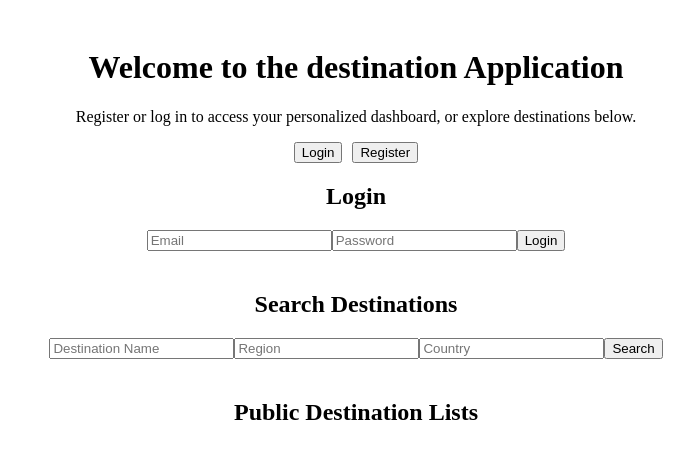
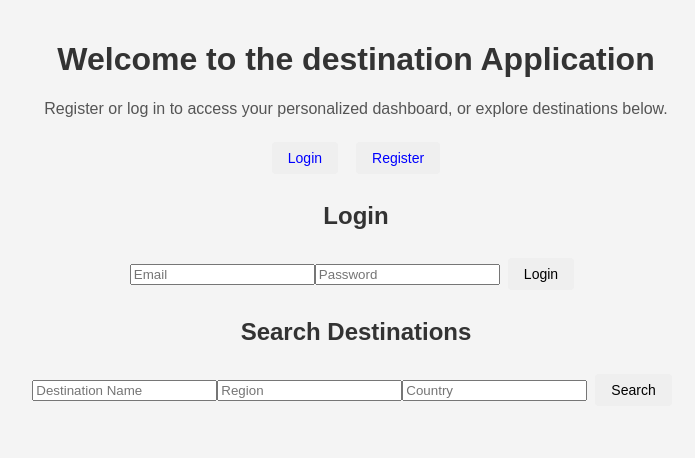
Before and after one commit to Aboodyag/DestinationsApp, a React (Create React App) app in the folder my-app/: page / in a window 1280 px wide. Shown: the top 458 px of the page, without its empty margins (284-979 px from the left). Built offline with nearby package versions, Linux system fonts and the light colour scheme.

Commit message:
adjusted how the destinqtions are listed and added styling to frontpage

```diff
--- /dev/null
+++ b/my-app/src/auth/FrontPage.css
@@ -0,0 +1,149 @@
+/* General Styling */
+body {
+    font-family: Arial, sans-serif;
+    background-color: #f4f4f4;
+    margin: 0;
+    padding: 0;
+}
+
+h1, h2, h3 {
+    color: #333;
+}
+
+p {
+    color: #555;
+}
+
+/* Wrapper */
+.container {
+    text-align: center;
+    padding: 20px;
+    max-width: 1200px;
+    margin: 0 auto;
+}
+
+/* Buttons */
+button {
+    padding: 8px 16px;
+    border: none;
+    border-radius: 4px;
+    cursor: pointer;
+    font-size: 14px;
+    margin: 8px;
+}
+
+button:hover {
+    opacity: 0.8;
+}
+
+button:disabled {
+    background-color: #ccc;
+    cursor: not-allowed;
+}
+
+/* Login/Register Section */
+.auth-buttons {
+    margin-top: 20px;
+}
+
+.auth-buttons button {
+    background-color: #007BFF;
+    color: white;
+}
+
+.auth-buttons button:nth-child(2) {
+    background-color: #6c757d;
+}
+
+/* Search Form */
+.search-form {
+    margin: 20px auto;
+    padding: 16px;
+    background-color: white;
+    border: 1px solid #ddd;
+    border-radius: 8px;
+    max-width: 600px;
+    display: flex;
+    gap: 8px;
+    justify-content: center;
+}
+
+.search-form input {
+    padding: 8px;
+    border: 1px solid #ddd;
+    border-radius: 4px;
+    flex: 1;
+}
+
+.search-form button {
+    background-color: #28a745;
+    color: white;
+}
+
+/* Search Results */
+.search-results {
+    display: flex;
+    flex-wrap: wrap;
+    gap: 16px;
+    justify-content: center;
+    margin-top: 20px;
+}
+
+.search-result-card {
+    background-color: white;
+    border: 1px solid #ddd;
+    border-radius: 8px;
+    padding: 16px;
+    width: 300px;
+    box-shadow: 0 2px 4px rgba(0, 0, 0, 0.1);
+    text-align: left;
+}
+
+.search-result-card h3 {
+    margin: 0;
+    color: #007BFF;
+}
+
+.search-result-card p {
+    margin: 8px 0;
+}
+
+.search-result-card button {
+    background-color: #17a2b8;
+    color: white;
+    width: 100%;
+}
+
+/* Public Lists */
+.public-lists {
+    margin-top: 40px;
+    display: flex;
+    flex-wrap: wrap;
+    gap: 16px;
+    justify-content: center;
+}
+
+.public-list-card {
+    background-color: white;
+    border: 1px solid #ddd;
+    border-radius: 8px;
+    padding: 16px;
+    width: 300px;
+    box-shadow: 0 2px 4px rgba(0, 0, 0, 0.1);
+    text-align: left;
+}
+
+.public-list-card h3 {
+    color: #28a745;
+    margin-bottom: 8px;
+}
+
+.public-list-card p {
+    margin: 4px 0;
+}
+
+.public-list-card button {
+    background-color: #ffc107;
+    color: black;
+    width: 100%;
+}
--- a/my-app/src/auth/FrontPage.js
+++ b/my-app/src/auth/FrontPage.js
@@ -1,6 +1,7 @@
 import React, { useState, useEffect } from 'react';
 import Login from './Login';
 import Register from './Register';
+import './FrontPage.css';
 
 const FrontPage = () => {
     const [isLogin, setIsLogin] = useState(true);
@@ -64,10 +65,12 @@ const FrontPage = () => {
             <h1>Welcome to the destination Application</h1>
             <p>Register or log in to access your personalized dashboard, or explore destinations below.</p>
             <div>
-                <button onClick={() => setIsLogin(true)} style={{ marginRight: '10px' }}>
+                <button onClick={() => setIsLogin(true)} style={{ marginRight: '10px', color: 'blue'}}>
                     Login
                 </button>
-                <button onClick={() => setIsLogin(false)}>Register</button>
+                <button onClick={() => setIsLogin(false)} style={{color: 'blue'}}>
+                    Register
+                    </button>
             </div>
             <div style={{ marginTop: '20px' }}>
                 {isLogin ? (
@@ -78,31 +81,31 @@ const FrontPage = () => {
             </div>
 
             {/* Search Section */}
-            <div style={{ marginTop: '40px' }}>
+            <div>
         <h2>Search Destinations</h2>
         <SearchForm onSearch={handleSearch} />
-                <div>
+        <div className="search-results">
             {searchResults.map((result, index) => (
-                        <div key={index}>
-                            <h3>{result.destination}, {result.country}</h3>
-                            <button onClick={() => window.open(`https://duckduckgo.com/?q=${result.destination}`, '_blank')}>
+                <div className="search-result-card" key={index}>
+                    <h3>{result.Destination}, {result.Country}</h3>
+                    <p><strong>Region:</strong> {result.Region}</p>
+                    <p><strong>Description:</strong> {result.Description}</p>
+                    <button onClick={() => window.open(`https://duckduckgo.com/?q=${result.Destination}`, '_blank')}>
                         Search on DuckDuckGo
                     </button>
-                            <p>{JSON.stringify(result)}</p>
                 </div>
             ))}
         </div>
     </div>
 
     {/* Public Lists Section */}
-            <div style={{ marginTop: '40px' }}>
-                <h2>Public Destination Lists</h2>
+    <div className="public-lists">
         {publicLists.map((list, index) => (
-                    <div key={index}>
-                        <h3>{list.name} (by {list.creatorNickname})</h3>
-                        <p>Destinations: {list.destinations.length}</p>
-                        <p>Average Rating: {list.averageRating}</p>
-                        <p>Last Modified: {new Date(list.lastModified).toLocaleDateString()}</p>
+            <div className="public-list-card" key={index}>
+                <h3>{list.name}</h3>
+                <p><strong>Created by:</strong> {list.creatorNickname}</p>
+                <p><strong>Destinations:</strong> {list.destinations.length}</p>
+                <p><strong>Average Rating:</strong> {list.averageRating}</p>
                 <button onClick={() => alert(JSON.stringify(list))}>
                     View List Details
                 </button>
```
Lines whose indentation alone changed are shown as unchanged.
